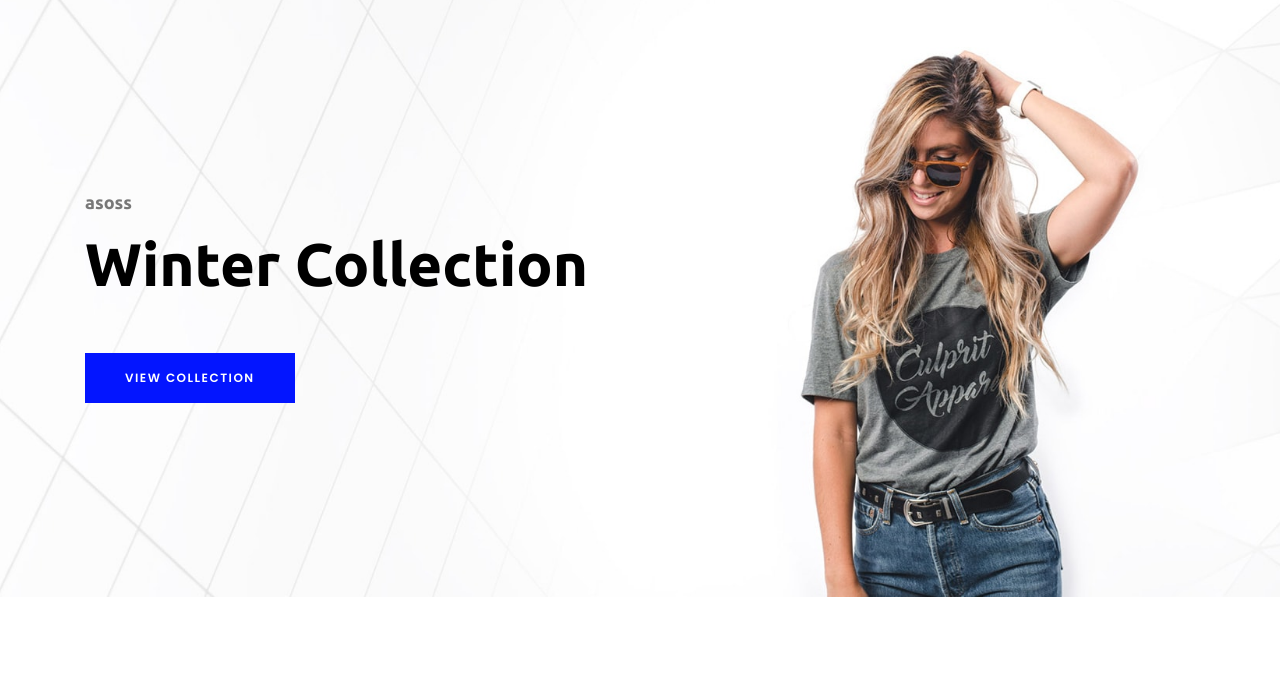
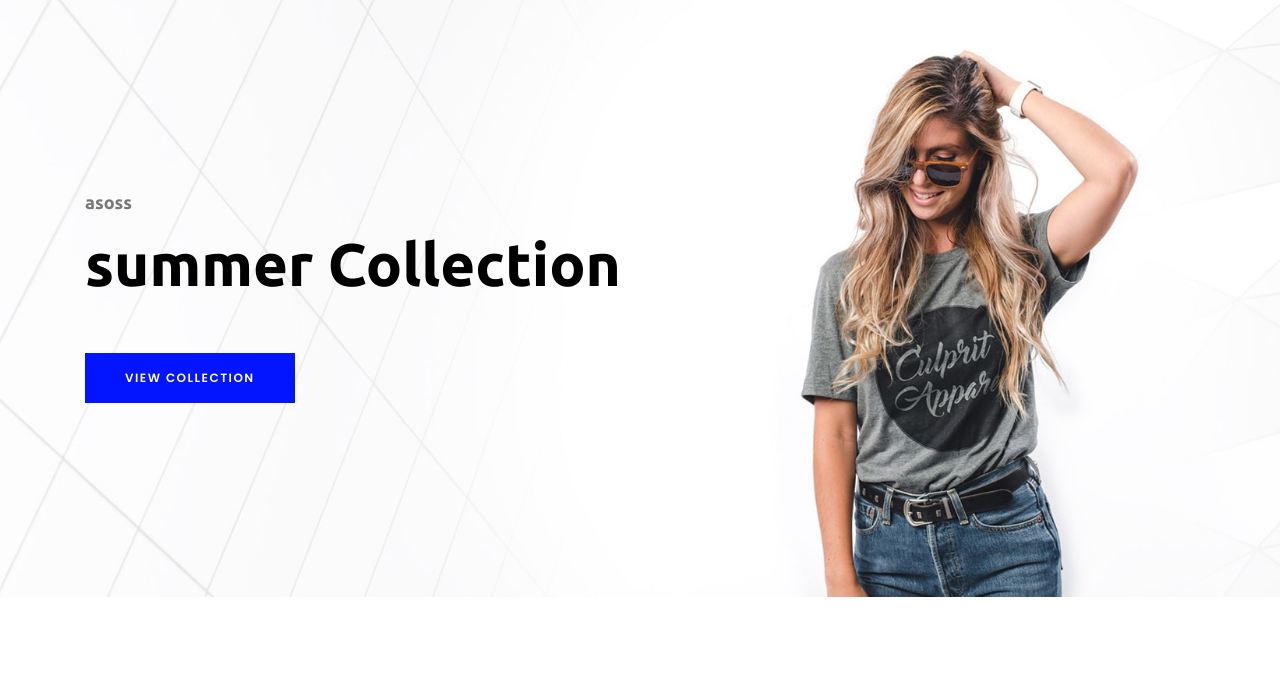
Before and after one commit to ravi2krishna/ecomm, a plain HTML site: page index.html in a window 1280 px wide. Shown: the part 88-762 px from the top of the page. Drawn offline with Linux system fonts and the light colour scheme; files whose address does not match are found by name.

Commit message:
updating

```diff
--- a/index.html
+++ b/index.html
@@ -207,7 +207,7 @@
                 <div class="col-12">
                     <div class="hero-content">
                         <h6>asoss</h6>
-                        <h2>Winter Collection</h2>
+                        <h2>summer Collection</h2>
                         <a href="#" class="btn essence-btn">view collection</a>
                     </div>
                 </div>
```
